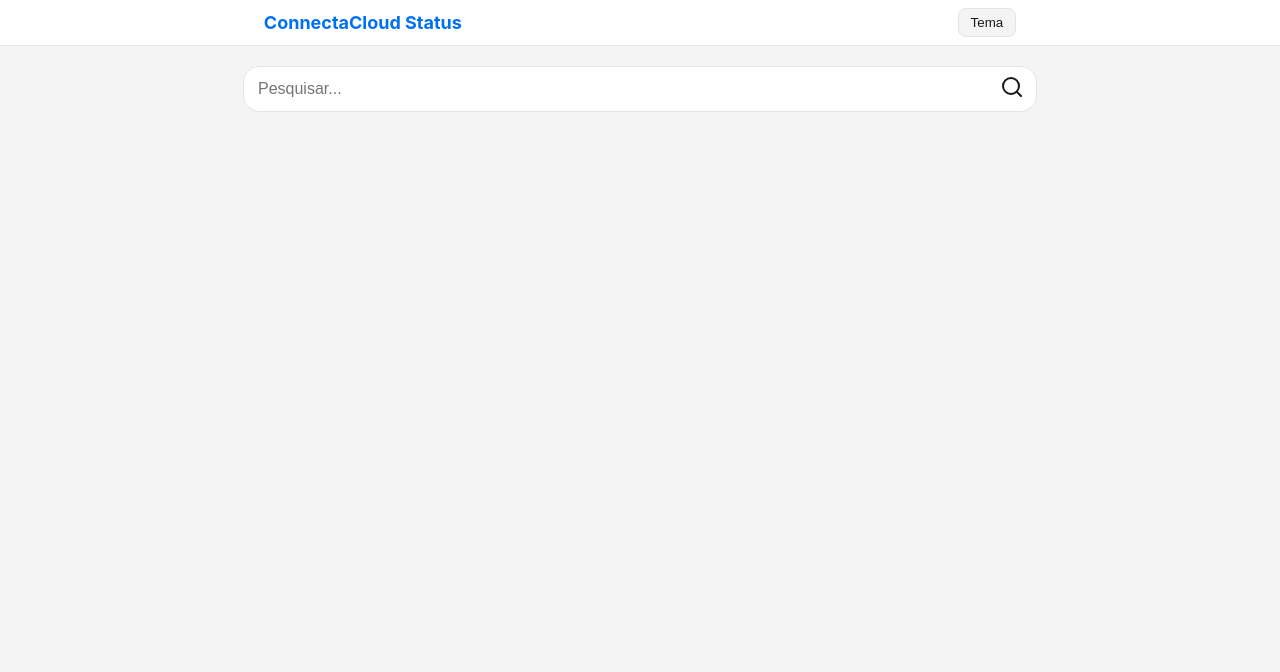
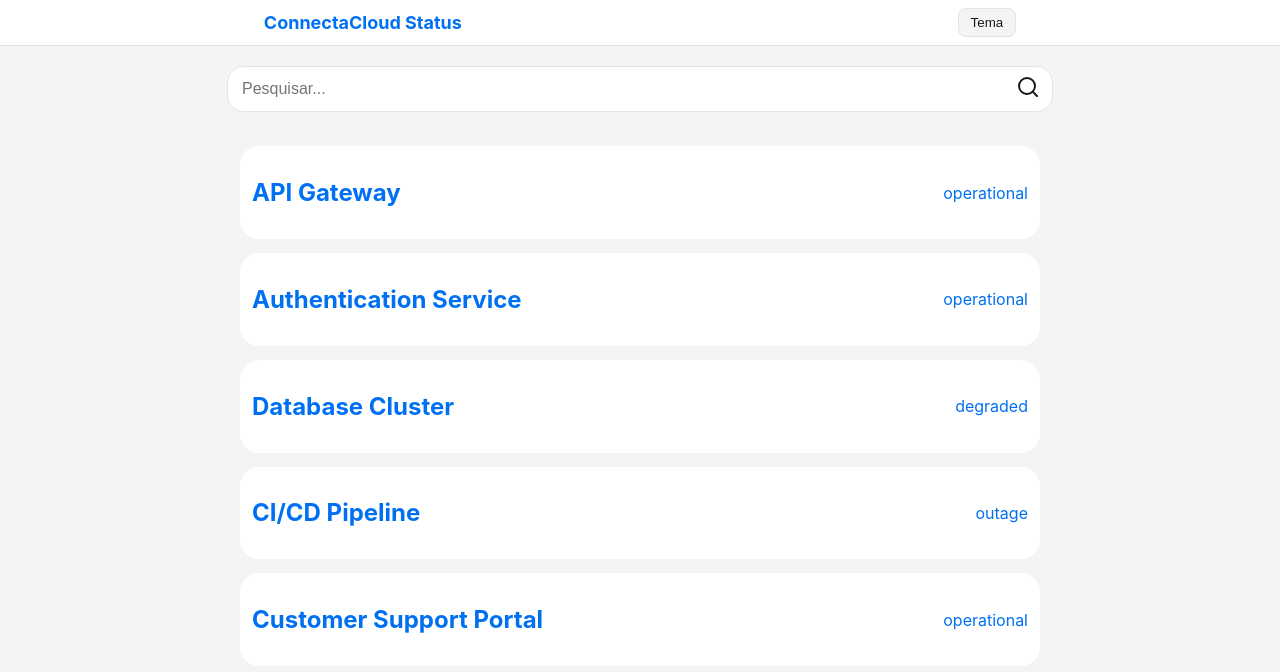
Before and after one commit to rafa-lsc/connectacloud, a React (Vite) app: page / in a window 1280 px wide. Shown: the top 672 px of the page. Built offline with nearby package versions, Linux system fonts and the light colour scheme.

Commit message:
feat: adiciona a estrutura visual da lista de serviços

```diff
--- a/src/components/Dashboard/Dashboard.module.css
+++ b/src/components/Dashboard/Dashboard.module.css
@@ -3,7 +3,8 @@
   align-items: center;
   gap: 8px;
 
-  width: 60%;
+  width: 100%;
+  max-width: 800px;
   margin: 20px auto;
   padding: 8px 12px;
 
@@ -21,8 +22,29 @@
   color: var(--color-text);
 }
 
+.container {
+  display: flex;
+  flex-direction: column;
+  justify-content: center;
+  align-items: center;
+
+}
+
+.cardsContainer {
+  width: 100%;
+  max-width: 800px;
+}
+
 @media (max-width: 450px){
-    .barraPesquisa{
+    .barraPesquisa,
+    .cardsContainer {
         width: 80%;
     }
 }
+
+@media (max-width: 800px) {
+  .barraPesquisa,
+  .cardsContainer {
+    width: 80%;
+  }
+}
--- a/src/components/Dashboard/Dashboard.tsx
+++ b/src/components/Dashboard/Dashboard.tsx
@@ -1,15 +1,24 @@
+import { mockServices } from "../../data/mock-services";
+import ServiceCard from "../ServiceCard/ServiceCard";
 import styles from "./Dashboard.module.css";
 import { Search } from "lucide-react";
 
 export default function Dashboard() {
   return (
-    <div className={styles.barraPesquisa}>
-      <input
-        type="text"
-        placeholder="Pesquisar..."
-        className={styles.input}
-      />
-      <span className={styles.button}><Search/></span>
+    <div className={styles.container}>
+      <div className={styles.barraPesquisa}>
+        <input type="text" placeholder="Pesquisar..." className={styles.input} />
+        <span>
+          <Search />
+        </span>
+      </div>
+
+      <div className={styles.cardsContainer}>
+      {mockServices.map((service) => (
+        <ServiceCard key={service.id} service={service} />
+      ))}
+      </div>
+
     </div>
   );
 }
--- a/src/components/ServiceCard/ServiceCard.module.css
+++ b/src/components/ServiceCard/ServiceCard.module.css
@@ -0,0 +1,21 @@
+.card {
+    display: flex;
+    justify-content: space-between;
+    align-items: center;
+
+    max-width: 100%;
+    padding: 12px;
+    border-radius: 1.2rem;
+    margin-top: 14px;
+    margin-bottom: 14px;
+
+    background-color: var(--color-card-bg);
+}
+
+.name {
+    color: var(--color-primary);
+}
+
+.status {
+    color: var(--color-primary);
+}
--- a/src/components/ServiceCard/ServiceCard.tsx
+++ b/src/components/ServiceCard/ServiceCard.tsx
@@ -0,0 +1,16 @@
+import React from "react";
+import styles from "./ServiceCard.module.css"
+import type { Service } from "../../types";
+
+interface ServiceCardProps{
+    service: Service;
+}
+
+export default function ServiceCard({service}: ServiceCardProps){
+    return(
+        <div className={styles.card}>
+            <h2 className={styles.name}>{service.name}</h2>
+            <p className={styles.status}>{service.status}</p>
+        </div>
+    );
+}
```
